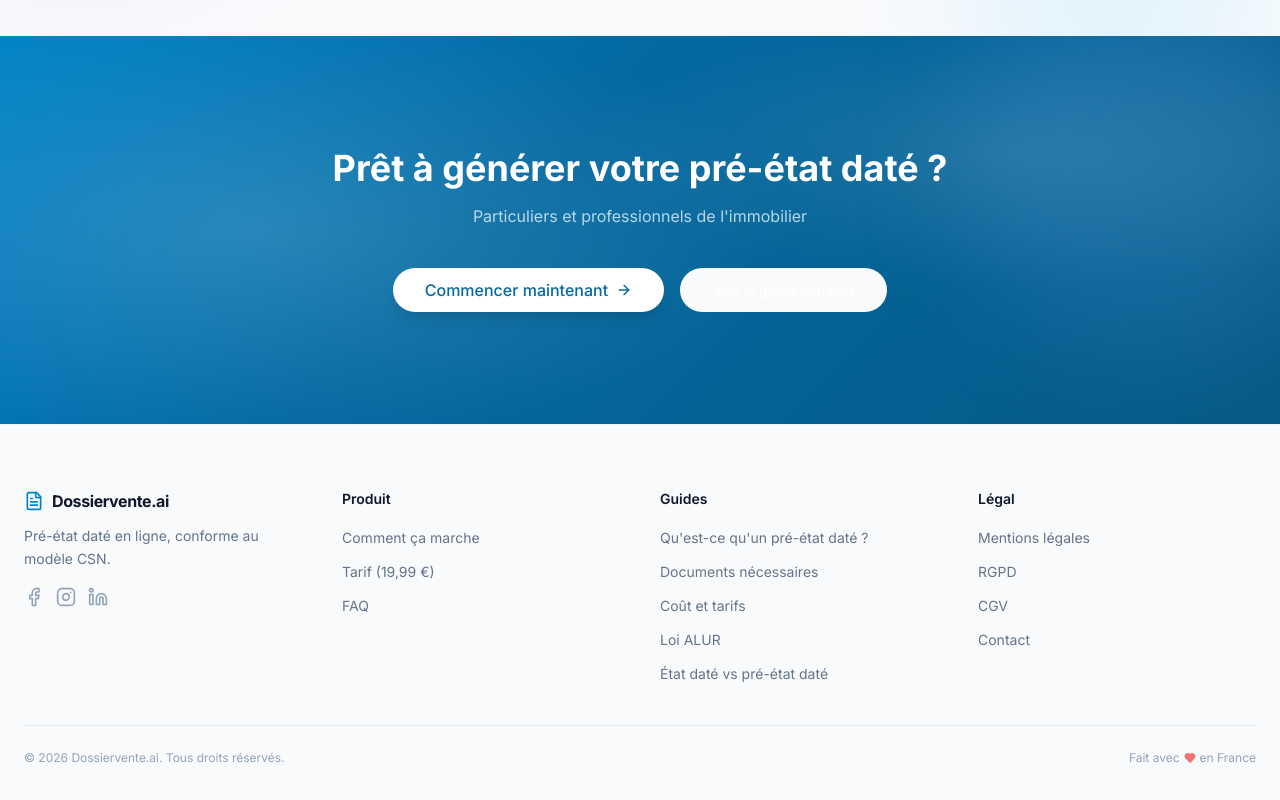
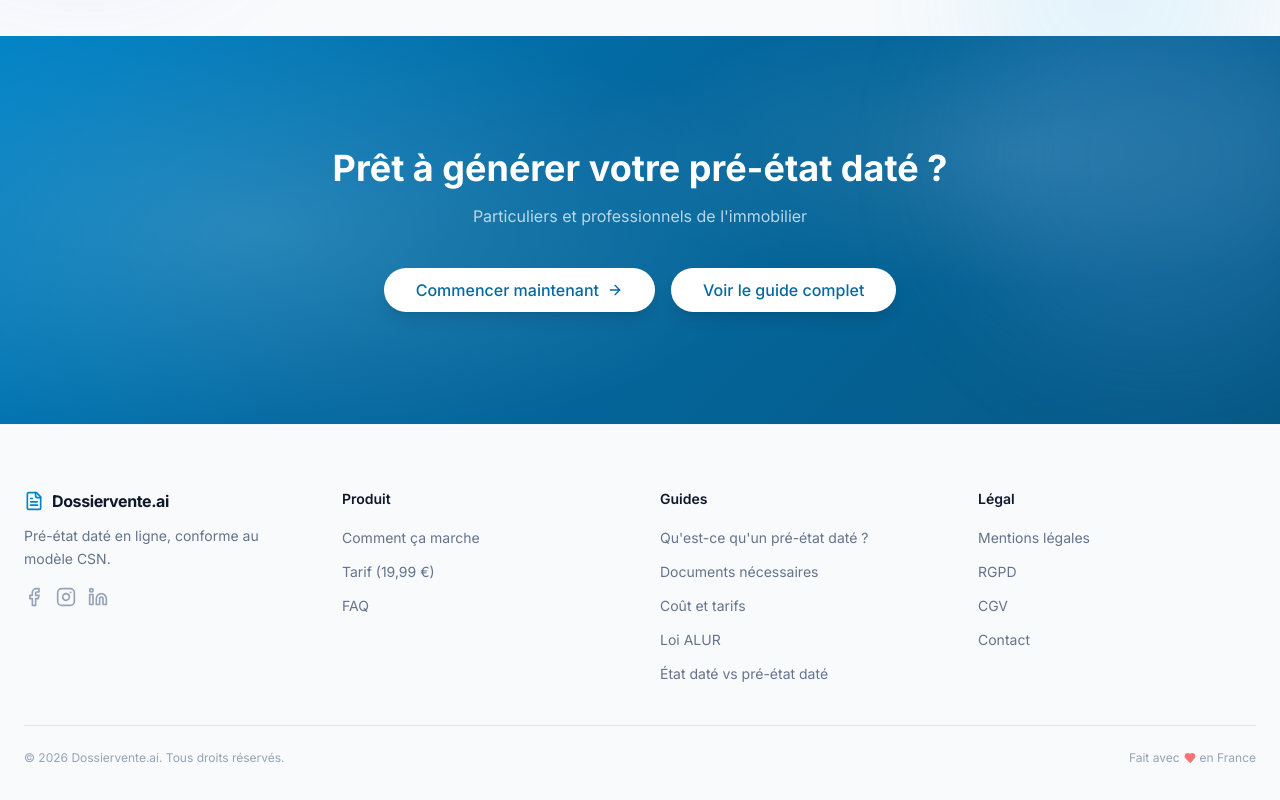
Before and after one commit to Ricou-IA/Packvendeur, a React (Vite) app: page / in a window 1280 px wide. Shown: the part 3924-4724 px from the top of the page. Built offline with nearby package versions, Linux system fonts and the light colour scheme; no server answers; what @react-pdf/renderer would draw is missing.

Commit message:
Update DossierPage and HomePage

```diff
--- a/src/pages/DossierPage.jsx
+++ b/src/pages/DossierPage.jsx
@@ -36,9 +36,15 @@ export default function DossierPage() {
 
   const handleNext = useCallback(() => {
     if (currentStep < 6 && canProceed()) {
+      // DEV: skip payment step — go straight from validation to delivery
+      if (currentStep === 4 && dossier?.status === 'validated') {
+        updateDossier({ status: 'paid' });
+        setCurrentStep(6);
+        return;
+      }
       setCurrentStep(currentStep + 1);
     }
-  }, [currentStep, canProceed, setCurrentStep]);
+  }, [currentStep, canProceed, setCurrentStep, dossier?.status, updateDossier]);
 
   const handleBack = useCallback(() => {
     if (currentStep > 1) {
--- a/src/pages/HomePage.jsx
+++ b/src/pages/HomePage.jsx
@@ -498,10 +498,9 @@ export default function HomePage() {
               <ArrowRight className="h-5 w-5" />
             </Button>
             <Button
-              variant="outline"
               size="lg"
               asChild
-              className="rounded-full border-white/30 text-white hover:bg-white/10 hover:text-white backdrop-blur-sm"
+              className="gap-2 text-base px-8 rounded-full bg-white text-primary-700 hover:bg-white/90 shadow-lg hover:shadow-xl transition-all duration-300 hover:scale-105"
             >
               <Link to="/comment-ca-marche">Voir le guide complet</Link>
             </Button>
```
